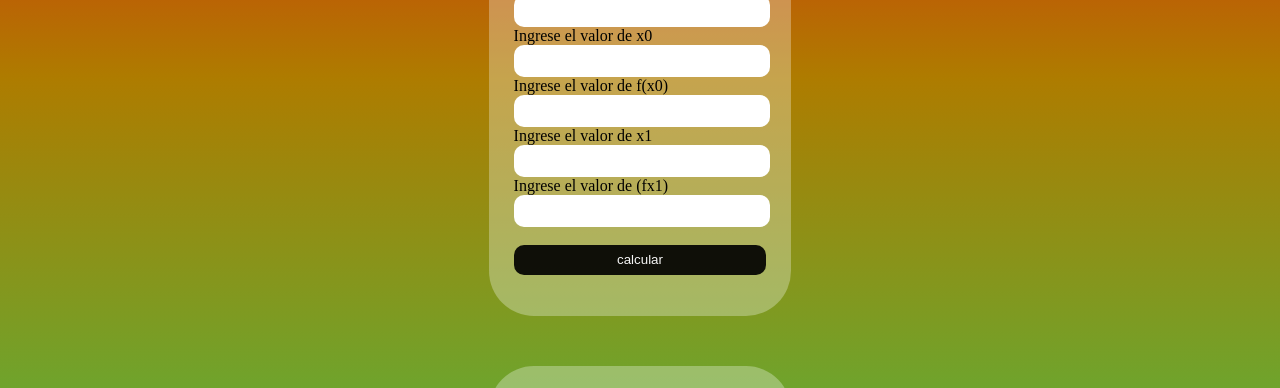
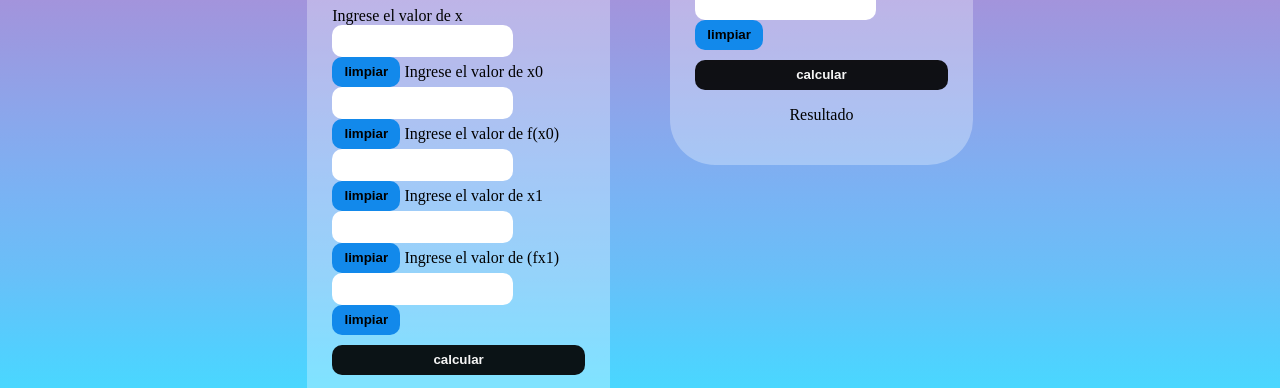
Before and after one commit to Novaxux/interp_lineal, a plain HTML site: page index.html in a window 1280 px wide. Shown: the part 265-653 px from the top of the page. Drawn offline with Linux system fonts and the light colour scheme.

Commit message:
second commit

```diff
--- a/app.js
+++ b/app.js
@@ -15,6 +15,7 @@ function calcular (){
         return document.getElementById('resultado').innerHTML='f(x)'+' = ' + fx
     }else
         document.getElementById('resultado').innerHTML='Error, todos los campos son obligatorios'
+        document.getElementById('resultado').value = ''
 }
 
 function calcular_err_rel (){
@@ -30,3 +31,33 @@ function calcular_err_rel (){
     }else
         document.getElementById('resultado2').innerHTML='Error llene los campos solicitados'
 }
+
+function limpiar(){
+    return document.getElementById('x').value= '',
+    document.getElementById('resultado').innerHTML=''
+}
+
+function limpiarx0(){
+    return document.getElementById('x0').value= '',
+    document.getElementById('resultado').innerHTML=''
+}
+
+function limpiarfx0(){
+    return document.getElementById('fx0').value= '',
+    document.getElementById('resultado').innerHTML=''
+}
+
+function limpiarx1(){
+    return document.getElementById('x1').value= '',
+    document.getElementById('resultado').innerHTML=''
+}
+
+function limpiarfx1(){
+    return document.getElementById('fx1').value= '',
+    document.getElementById('resultado').innerHTML=''
+}
+
+function limpiar_err_rel(){
+    return document.getElementById('valExact').value= '',
+    document.getElementById('resultado2').innerHTML=''
+}
--- a/index.html
+++ b/index.html
@@ -9,40 +9,52 @@
 <body>
 
     <div class="content">
+       <div class="section">
 
            <div class="article">
-
-
                <div class="titulo">
                    <h1>Interpolación lineal</h1>
                 </div>
 
-                <label for="">Ingrese el valor de x</label><br>
-                <input type="number" id="x"><br>
-                <label for="">Ingrese el valor de x0</label><br>
-                <input type="number" id="x0"><br>
-                <label for="">Ingrese el valor de f(x0)</label><br>
-                <input type="number" id="fx0"><br>
-                <label for="">Ingrese el valor de x1</label><br>
-                <input type="number" id="x1"><br>
-                <label for="">Ingrese el valor de (fx1)</label><br>
-                <input type="number" id="fx1"><br>
-                <br>
-                <button onclick=calcular()>calcular</button>
+                <label for="">Ingrese el valor de x</label>
+                <input type="number" id="x">
+                <button class="limpiar" onclick="limpiar()">limpiar</button>
+                <label for="">Ingrese el valor de x0</label>
+                <input type="number" id="x0">
+                <button class="limpiar" onclick="limpiarx0()">limpiar</button>
+                <label for="">Ingrese el valor de f(x0)</label>
+                <input type="number" id="fx0">
+                <button class="limpiar" onclick="limpiarfx0()">limpiar</button>
+                <label for="">Ingrese el valor de x1</label>
+                <input type="number" id="x1">
+                <button class="limpiar" onclick="limpiarx1()">limpiar</button>
+                <label for="">Ingrese el valor de (fx1)</label>
+                <input type="number" id="fx1">
+                <button class="limpiar" onclick="limpiarfx1()">limpiar</button>
 
-                <p id="resultado"></p>
+
+                <button onclick=calcular() class="calcular">calcular</button>
+
+                <p id="resultado" >Resultado</p>
 
 
             </div>
-        <div class="article ">
+        </div>
+        <div class="section2">
+
+            <div class="ajustarBox">
+                <div class="article">
+
                     <h1>Error Relativo</h1>
 
-            <label for="">Ingrese el valor exacto</label><br>
-            <input type="number" id="valExact"><br>
-            <br>
-            <button onclick=calcular_err_rel()>calcular</button>
+                <label for="">Ingrese el valor exacto</label>
+                <input type="number" id="valExact">
+                <button class="limpiar" onclick="limpiar_err_rel()">limpiar</button>
+                <button onclick=calcular_err_rel() class="calcular">calcular</button>
 
-            <p id="resultado2"></p>
+                <p id="resultado2">Resultado</p>
+                </div>
+
              </div>
     </div>
 
--- a/style.css
+++ b/style.css
@@ -1,22 +1,35 @@
-
+.ajustarBox{
+    height: 50%;
+    width: 100%;
+}
 .article{
     padding: 25px;
-    margin: auto;
+    margin-left: auto;
     margin-top: 50px;
     background-color: rgba(251, 255, 255, 0.3);
     border-radius: 45px;
-    width:20%;
-    text-align: left;
+    width:40%;
+    margin: 30px;
+    }
 
-    }
 .content{
     margin-top: 100px;
-
+    display: flex;
+    /* background-color: #16e7bd46; */
 }
-
+.section{
+    display: flex;
+    justify-content: right;
+    width: 50%;
+}
+.section2{
+    display: flex;
+    justify-content: left;
+    width: 50%;
+}
 body{
-    background-image: linear-gradient(to bottom, #e31414, #ae7c00, #68a831, #00c29c, #12d1eb);
-    margin-bottom: 500px;
+    background-image: linear-gradient(to bottom, #d16ba5, #c777b9, #ba83ca, #aa8fd8, #9a9ae1, #8aa7ec, #79b3f4, #69bff8, #52cffe, #41dfff, #46eefa, #5ffbf1);
+    margin-bottom: 100px;
 }
 
 button{
@@ -26,6 +39,7 @@ button{
     background-color: rgba(0, 0, 0, 0.915);
     border: none;
     color: whitesmoke;
+    font-weight: bold;
 }
 button:hover{
     background-color: rgba(255, 255, 255, 0.722);
@@ -34,10 +48,27 @@ button:hover{
 input{
     border: none;
     border-radius: 10px;
-    width: 100%;
+    width: 70%;
     height: 30px;
+}
+input:hover{
+    background-color: rgba(255, 255, 255, 0.162);
 }
 label{
     text-align: left;
     border-radius: 5px;
 }
+#resultado{
+    text-align: center;
+}
+#resultado2{
+    text-align: center;
+}
+.limpiar{
+    width: 27%;
+    background-color: #1289eb;
+    color: black;
+}
+.calcular{
+    margin-top: 10px;
+}
```
Lines whose indentation alone changed are shown as unchanged.
